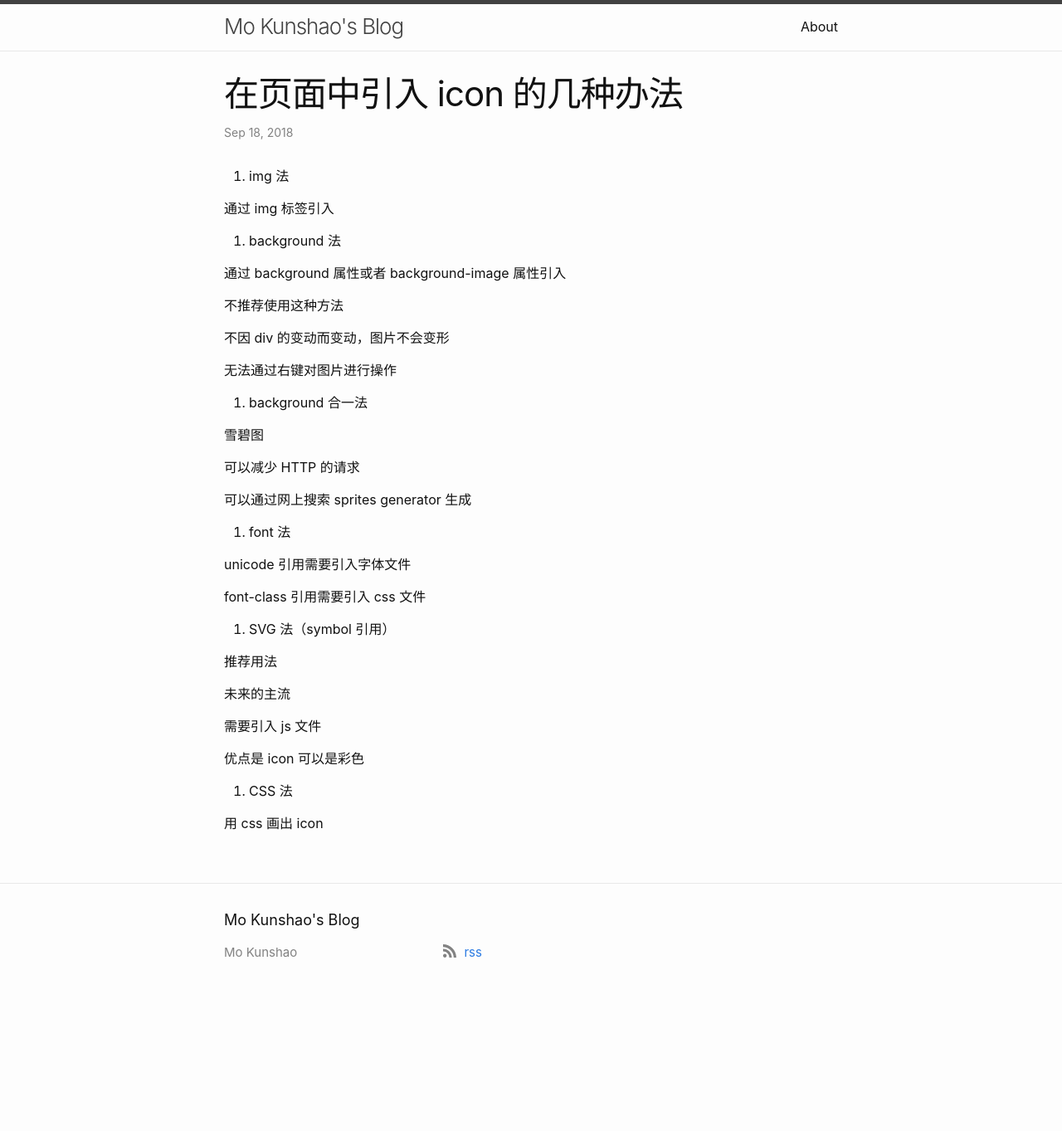
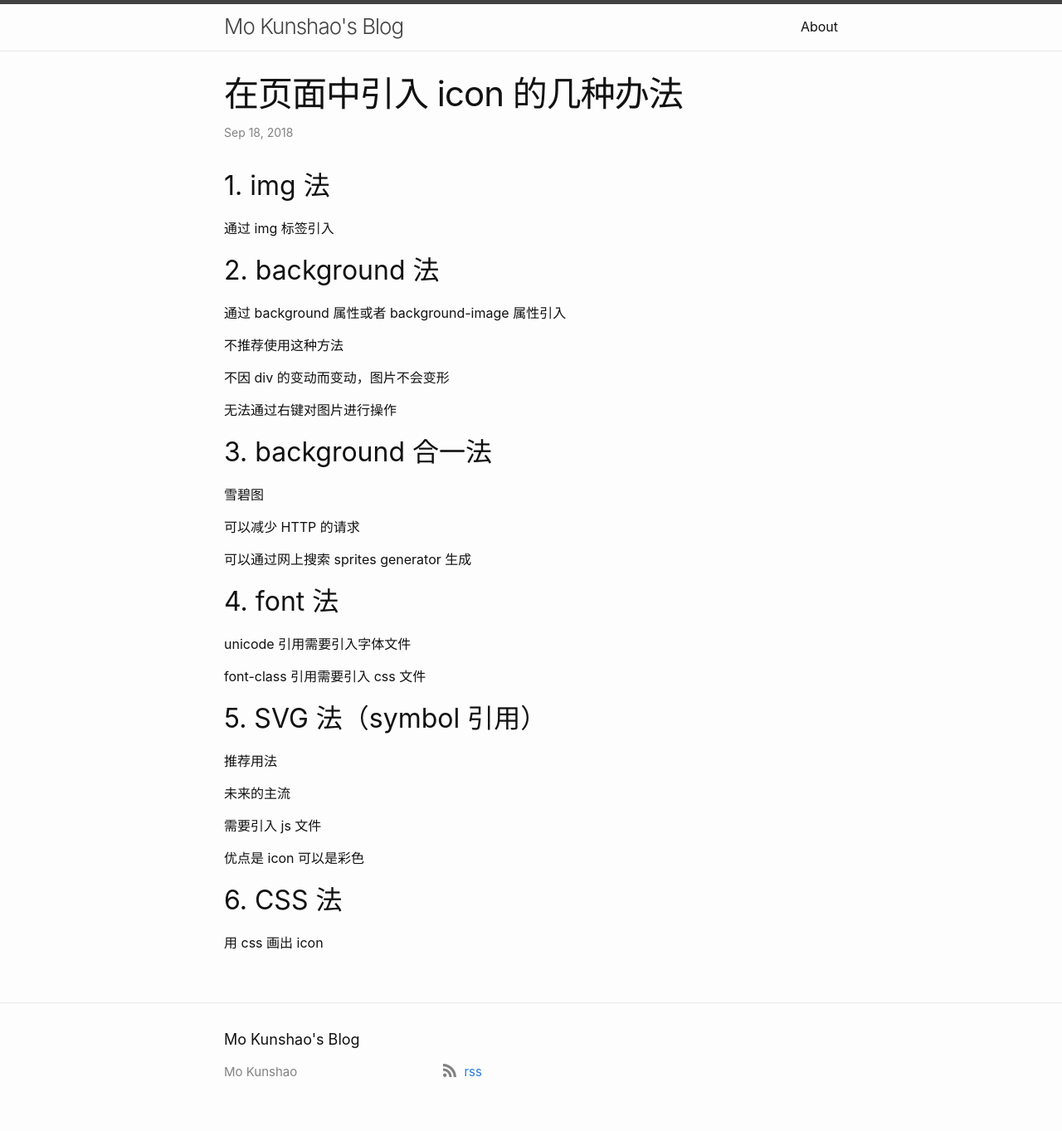
Before and after one commit to mokunshao/mokunshao.github.io, a Jekyll site: the page built from _posts/2018-09-18-icon.md, in a window 1280 px wide. Shown: the whole page at 83% size. Built offline with Jekyll 4.4.1, drawn with Linux system fonts in a browser that asks for light colours; our own code applies the rules of GitHub Pages for plain Markdown files; before the commit the page ends 1219 px from its top, so only the background shows below that.

Commit message:
修改格式

```diff
--- a/_posts/2018-09-18-icon.md
+++ b/_posts/2018-09-18-icon.md
@@ -2,11 +2,11 @@
 title: 在页面中引入 icon 的几种办法
 ---
 
-1. img 法
+## 1. img 法
 
 通过 img 标签引入
 
-2. background 法
+## 2. background 法
 
 通过 background 属性或者 background-image 属性引入
 
@@ -16,7 +16,7 @@ title: 在页面中引入 icon 的几种办法
 
 无法通过右键对图片进行操作
 
-3. background 合一法
+## 3. background 合一法
 
 雪碧图
 
@@ -24,13 +24,13 @@ title: 在页面中引入 icon 的几种办法
 
 可以通过网上搜索 sprites generator 生成
 
-4. font 法
+## 4. font 法
 
 unicode 引用需要引入字体文件
 
 font-class 引用需要引入 css 文件
 
-5. SVG 法（symbol 引用）
+## 5. SVG 法（symbol 引用）
 
 推荐用法
 
@@ -40,6 +40,6 @@ font-class 引用需要引入 css 文件
 
 优点是 icon 可以是彩色
 
-6. CSS 法
+## 6. CSS 法
 
 用 css 画出 icon
```
